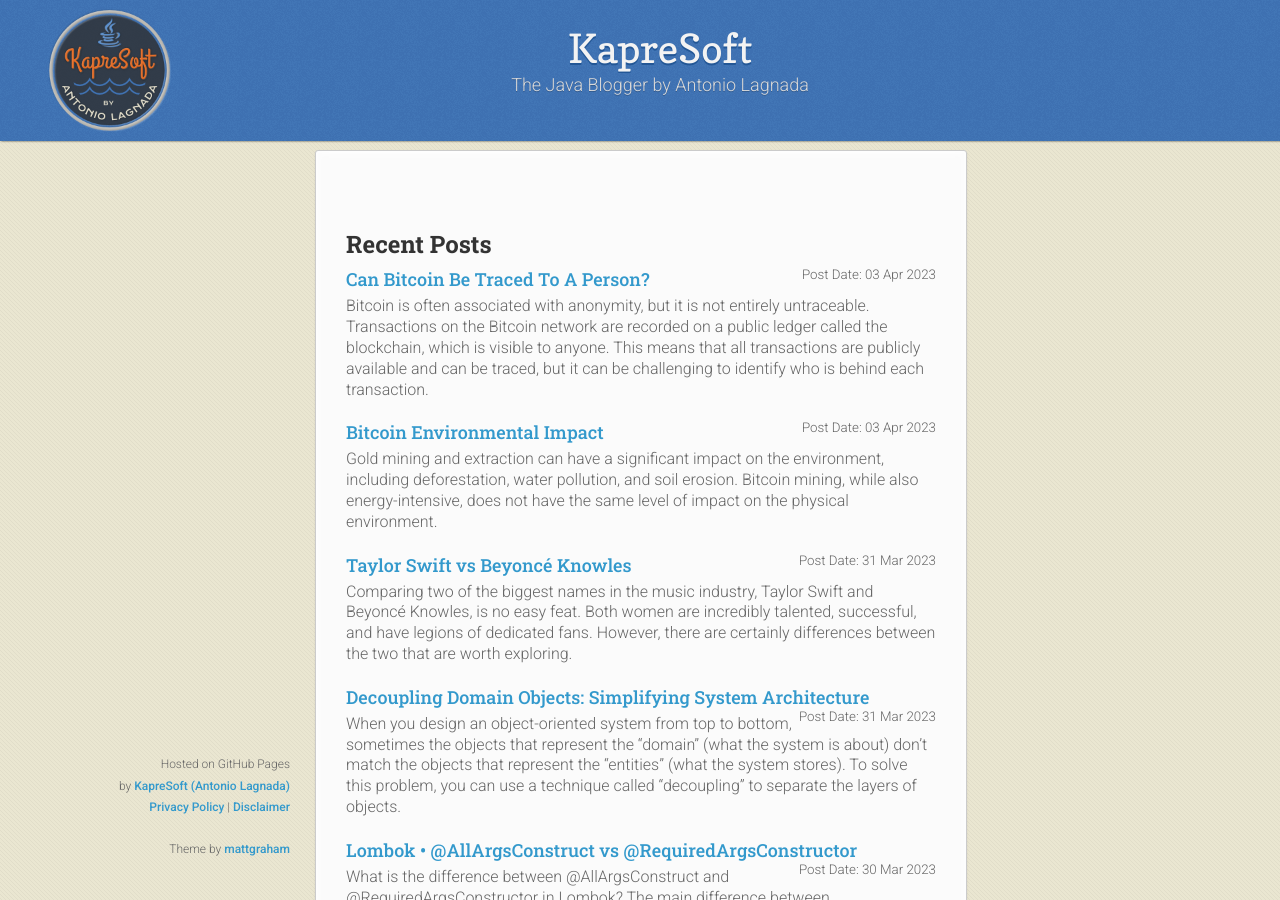
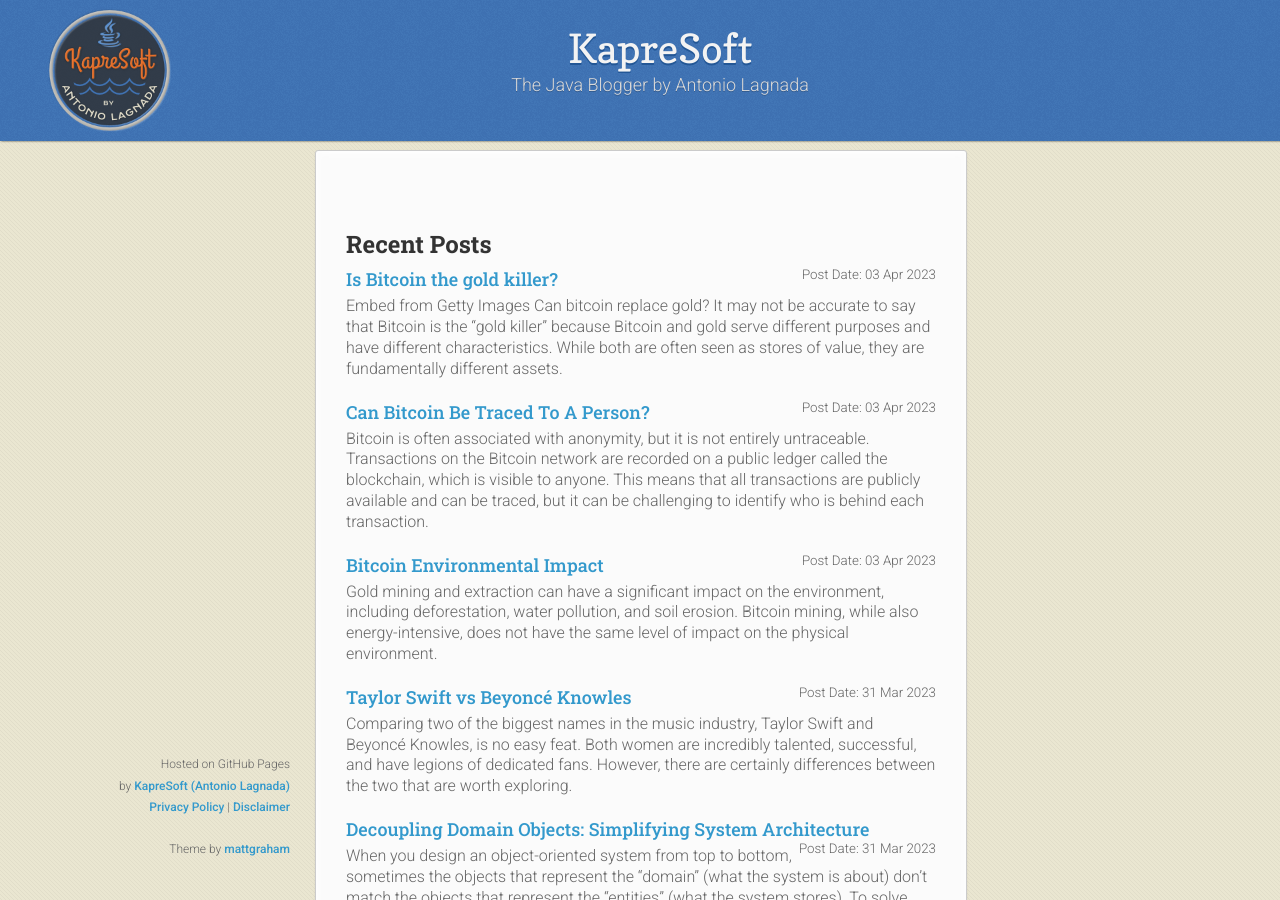
Before and after one commit to kapresoft/kapresoft.github.io, a Jekyll site: the page built from index.md, in a window 1280 px wide and 900 px high. Built offline with Jekyll 4.4.1, drawn with Linux system fonts in a browser that asks for light colours; comment, search, counter and statistics services are not loaded; our own code applies the rules of GitHub Pages for plain Markdown files.

Commit message:
removed draft added desc 2023-04-03-is-bitcoin-gold-killer

```diff
--- a/_posts/2023-04-03-is-bitcoin-gold-killer.md
+++ b/_posts/2023-04-03-is-bitcoin-gold-killer.md
@@ -1,10 +1,9 @@
 ---
-draft: true
 title: "Is Bitcoin the gold killer?"
 canonical_url: https://www.kapresoft.com/finance/2023/04/03/is-bitcoin-gold-killer.html
 category: finance
 image: /assets/images/kapresoft1-210x.png
-description: "TBD"
+description: "Explore the potential of Bitcoin to replace gold as a store of value. Learn about transaction speed, security, and investment risks."
 
 ---
 
```
